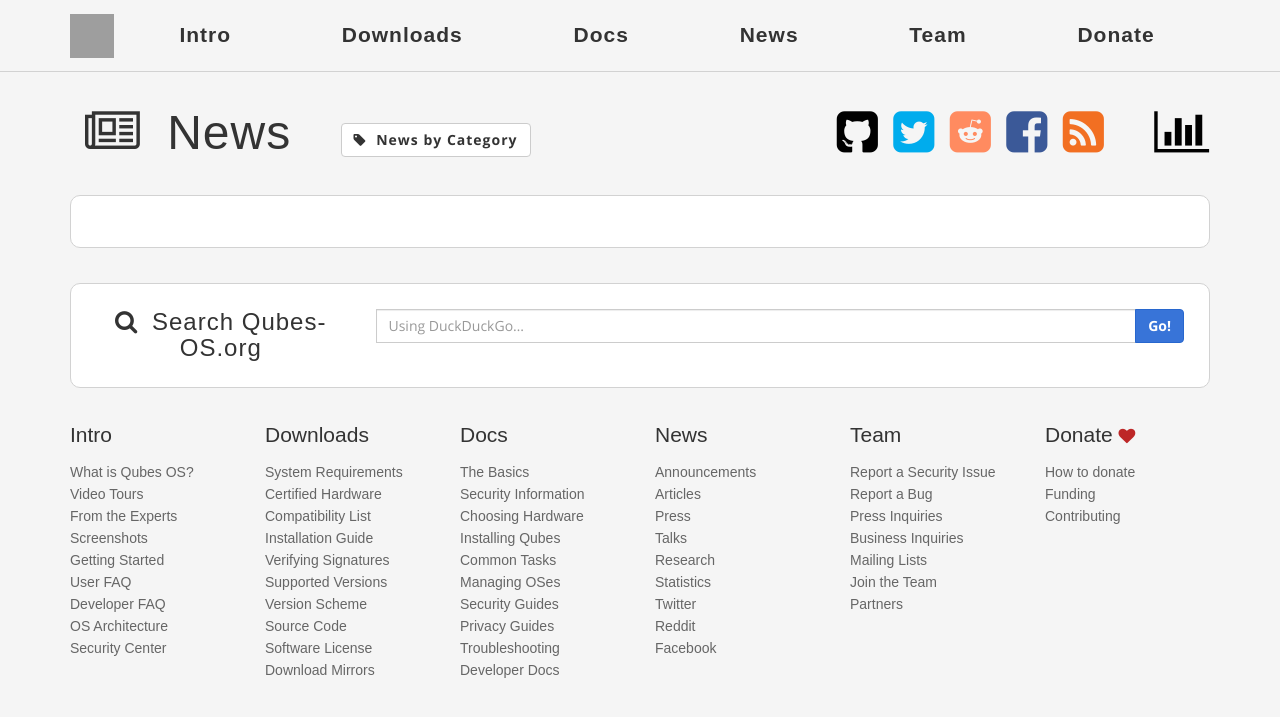
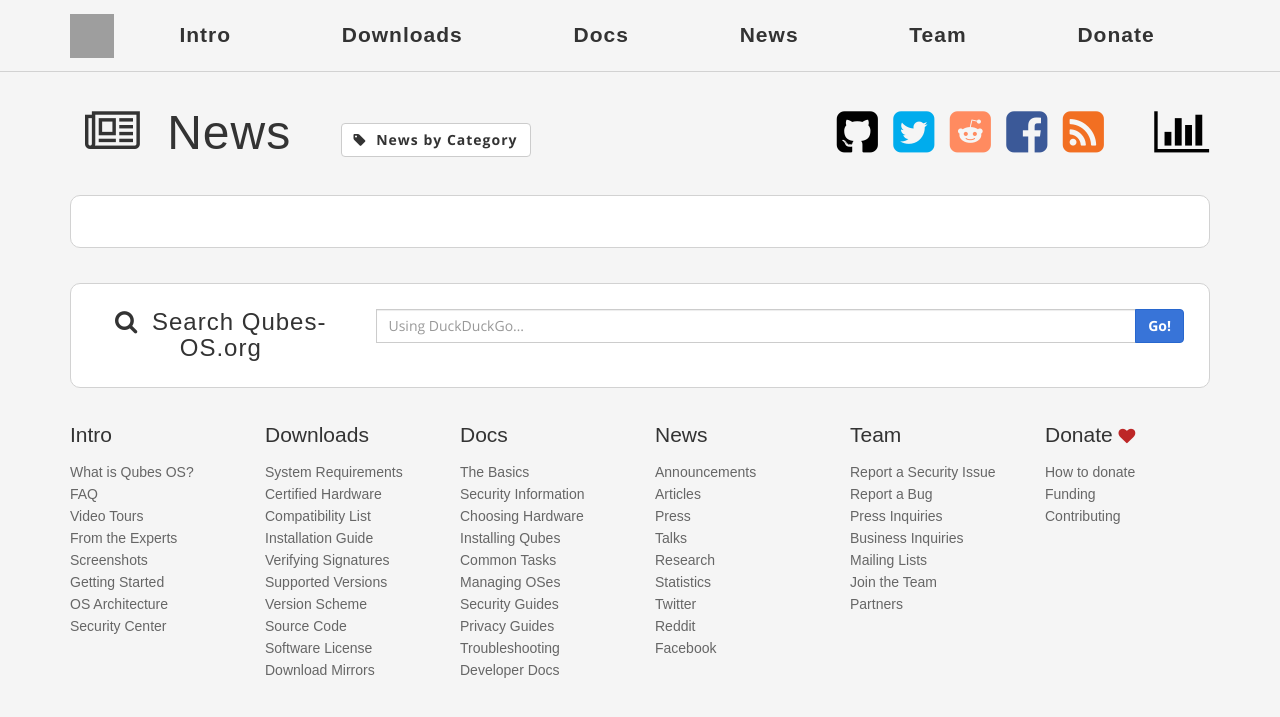
Before and after one commit to QubesOS/qubesos.github.io, a Jekyll site: the page built from news/index.html, in a window 1280 px wide, cut to the strip 0-721 px from the top of the page. Shown: the top 717 px of the strip. Built offline with Jekyll 4.4.1, drawn with Linux system fonts in a browser that asks for light colours; some web fonts are replaced; grey boxes are pictures that could not be loaded.

Commit message:
Update links to new FAQ (QubesOS/qubes-issues#2704)

```diff
--- a/_data/architecture.yml
+++ b/_data/architecture.yml
@@ -4,6 +4,8 @@
   sub-pages:
   - title: What is Qubes OS?
     url: /intro/
+  - title: FAQ
+    url: /faq/
   - title: Video Tours
     url: /video-tours/
     icon: fa-play-circle
@@ -15,10 +17,6 @@
     icon: fa-picture-o
   - title: Getting Started
     url: /getting-started/
-  - title: User FAQ
-    url: /doc/user-faq/
-  - title: Developer FAQ
-    url: /doc/devel-faq/
   - title: OS Architecture
     url: /doc/architecture/
     icon: fa-cubes
```
